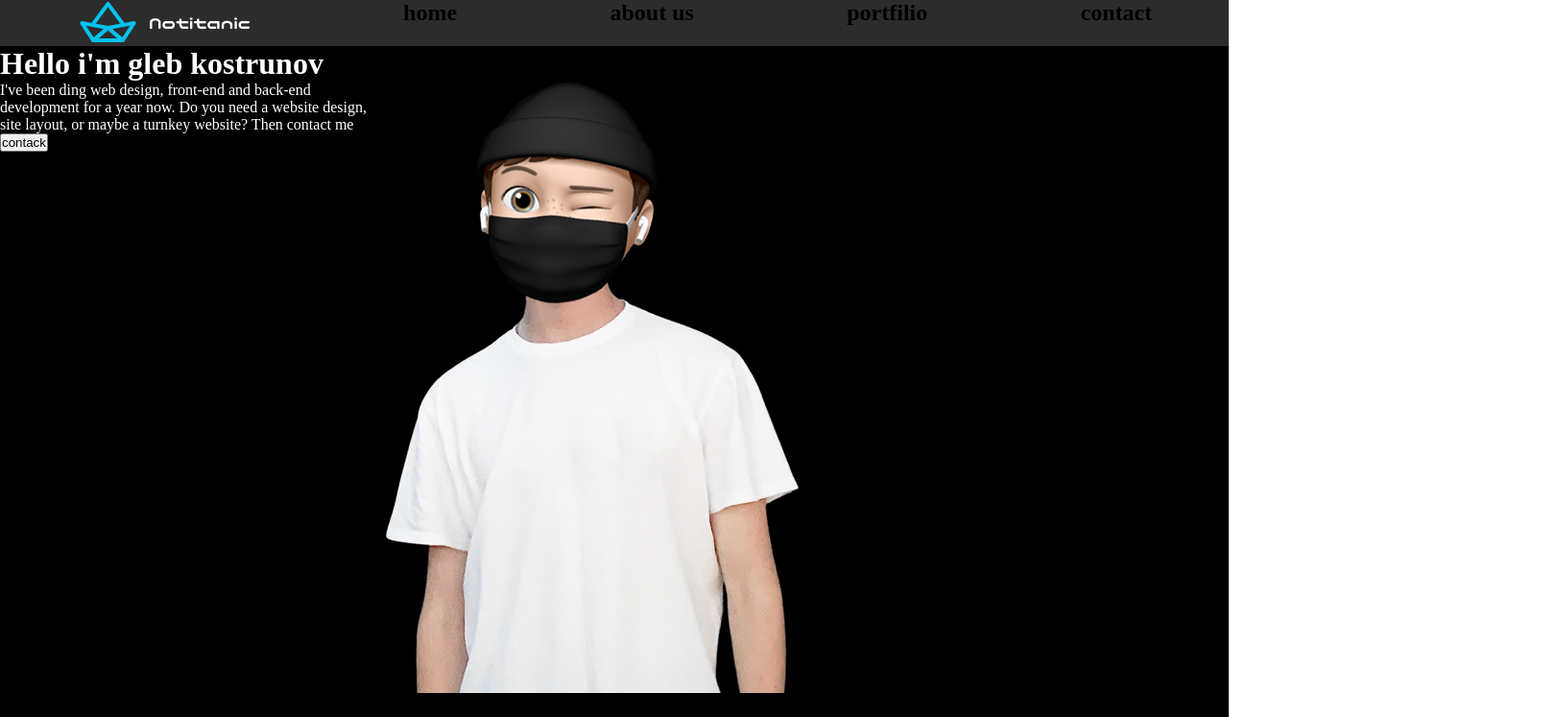
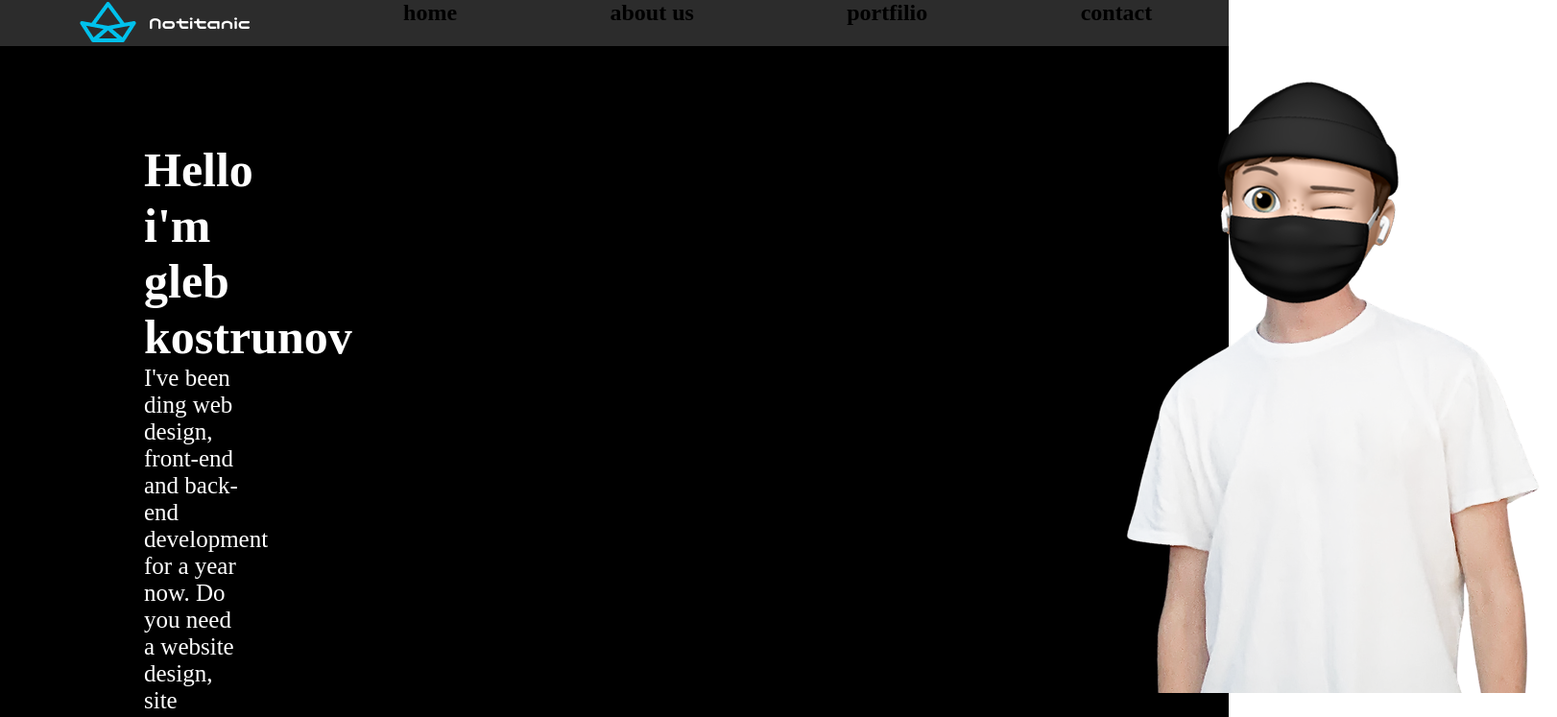
Before and after one commit to TRALEDON/MFP, a React (Vite) app: page / in a window 1280 px wide. Shown: the top 747 px of the page at 96% size, 1622 px wide, since content can reach past the window. Built offline with nearby package versions, Linux system fonts and the light colour scheme.

Commit message:
5 commit

```diff
--- a/src/App.css
+++ b/src/App.css
@@ -20,8 +20,20 @@ main{
     display: flex;
 }
 .d-m{
-    width: 30%;
+    width: 20%;
+    padding-left: 150px;
+    font-size: 25px;
+    padding-top: 100px;
 }
 .dd-m{
     width: 70%;
+    padding-left: 900px;
 }
+
+.M-B{
+    background-color: yellow;
+    color: black;
+    border-color: none;
+    width: 150px;
+    height: 40px;
+}
```
